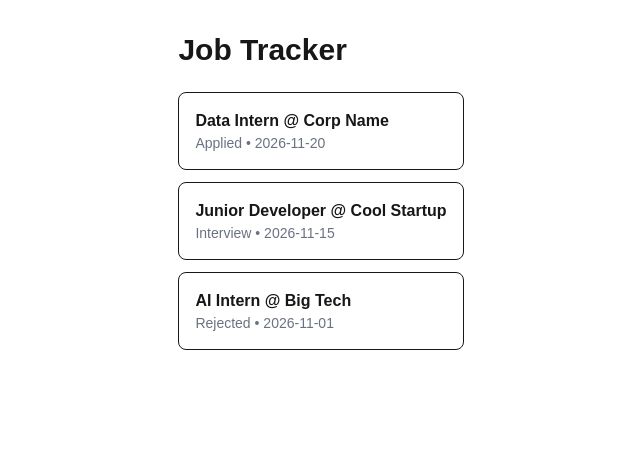
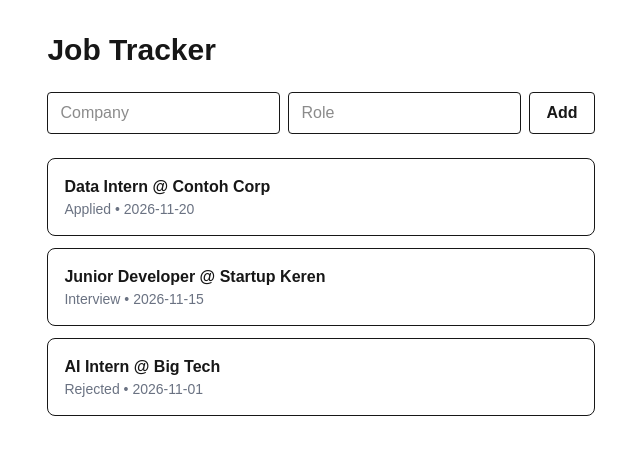
Before and after one commit to Jessieee888/job-tracker, a Next.js app: page / in a window 1280 px wide. Shown: the top 454 px of the page, without its empty margins (319-959 px from the left). Built offline with nearby package versions, Linux system fonts and the light colour scheme.

Commit message:
Added field to add new jobs manually

```diff
--- a/app/page.tsx
+++ b/app/page.tsx
@@ -1,13 +1,65 @@
-const applications = [
-  { id: 1, company: "Corp Name", role: "Data Intern", status: "Applied", date: "2026-11-20" },
-  { id: 2, company: "Cool Startup", role: "Junior Developer", status: "Interview", date: "2026-11-15" },
+"use client";
+
+import { useState } from "react";
+
+type Application = {
+  id: number;
+  company: string;
+  role: string;
+  status: "Applied" | "Interview" | "Offer" | "Rejected";
+  date: string;
+};
+
+const initialApplications: Application[] = [
+  { id: 1, company: "Contoh Corp", role: "Data Intern", status: "Applied", date: "2026-11-20" },
+  { id: 2, company: "Startup Keren", role: "Junior Developer", status: "Interview", date: "2026-11-15" },
   { id: 3, company: "Big Tech", role: "AI Intern", status: "Rejected", date: "2026-11-01" },
 ];
 
 export default function Home() {
+  const [applications, setApplications] = useState<Application[]>(initialApplications);
+  const [company, setCompany] = useState("");
+  const [role, setRole] = useState("");
+
+  function handleAdd(e: React.SubmitEvent<HTMLFormElement>) {
+    e.preventDefault();
+    if (!company || !role) return;
+
+    const newApp: Application = {
+      id: Date.now(),
+      company,
+      role,
+      status: "Applied",
+      date: new Date().toISOString().slice(0, 10),
+    };
+
+    setApplications([newApp, ...applications]);
+    setCompany("");
+    setRole("");
+  }
+
   return (
     <main className="p-8 max-w-3xl mx-auto">
       <h1 className="text-3xl font-bold mb-6">Job Tracker</h1>
+
+      <form onSubmit={handleAdd} className="flex gap-2 mb-6">
+        <input
+          className="border rounded px-3 py-2 flex-1"
+          placeholder="Company"
+          value={company}
+          onChange={(e) => setCompany(e.target.value)}
+        />
+        <input
+          className="border rounded px-3 py-2 flex-1"
+          placeholder="Role"
+          value={role}
+          onChange={(e) => setRole(e.target.value)}
+        />
+        <button type="submit" className="border rounded px-4 py-2 font-semibold">
+          Add
+        </button>
+      </form>
+
       <ul className="space-y-3">
         {applications.map((app) => (
           <li key={app.id} className="border rounded-lg p-4">
```
